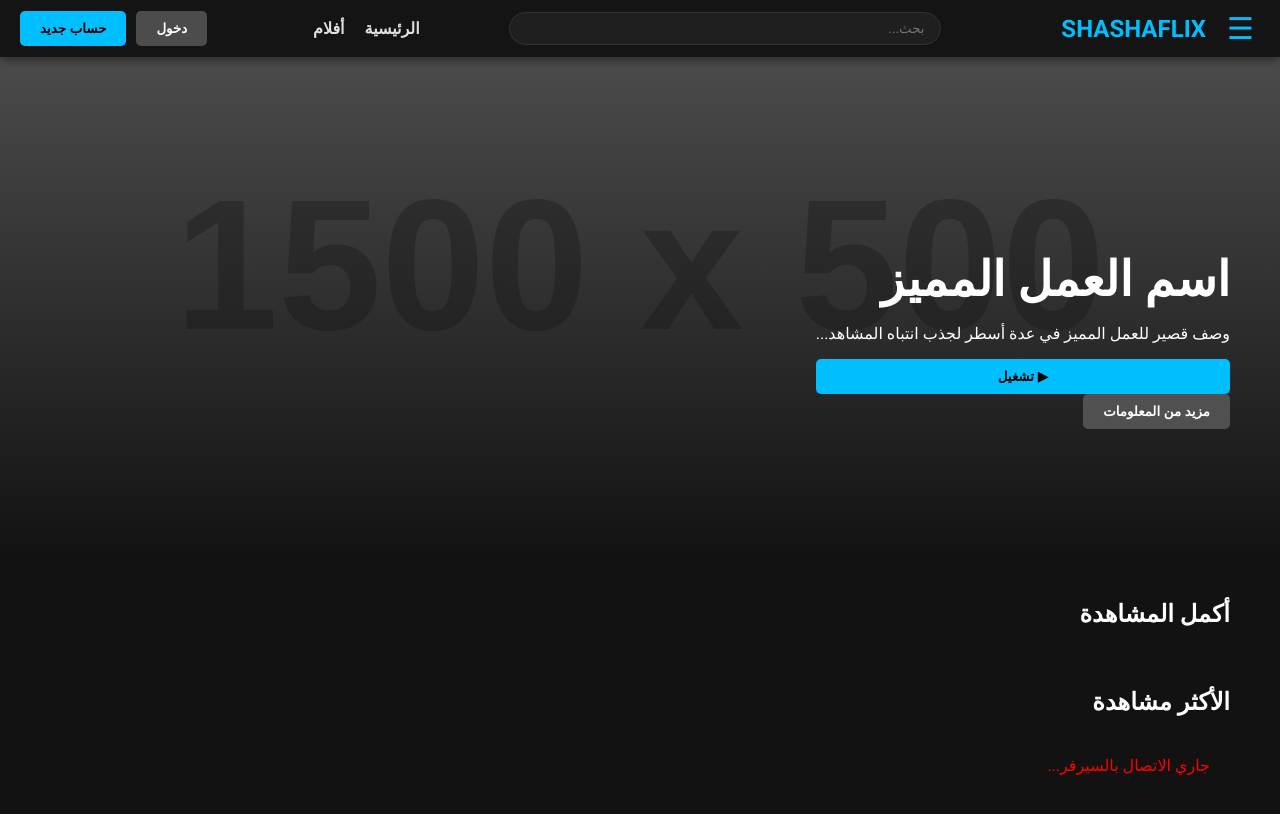
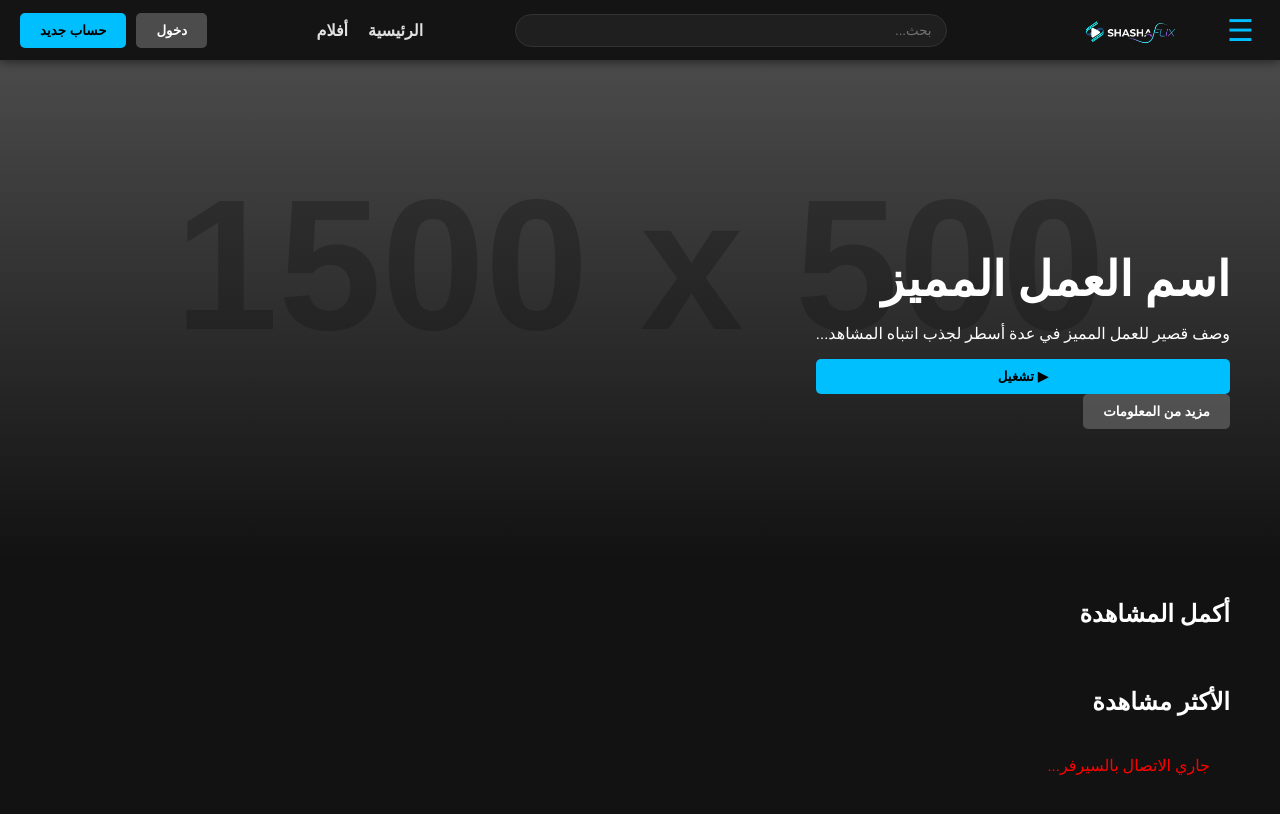
Before and after one commit to mohmmed9/shashaflix, a plain HTML site: page index.html in a window 1280 px wide. Drawn offline with Linux system fonts and the light colour scheme; no server answers; placeholder pictures from the web are drawn by us.

Commit message:
Add files via upload

```diff
--- a/index.html
+++ b/index.html
@@ -22,7 +22,9 @@
         <div class="nav-left-section">
             <button class="menu-toggle-btn" onclick="toggleMenu()">&#9776;</button>
             <div class="navbar-brand">
-                <h1>SHASHAFLIX</h1>
+<div class="navbar-brand">
+            <img src="logo.png" alt="SHASHAFLIX" class="logo-img">
+        </div>
             </div>
         </div>
 
--- a/style.css
+++ b/style.css
@@ -41,7 +41,7 @@ body {
     flex-shrink: 0;
 }
 
-.navbar-brand h1 {
+ {
     color: var(--primary-color);
     margin: 0;
     font-size: 24px;
@@ -321,3 +321,18 @@ body {
         height: 210px;
     }
 }
+/* === تنسيق شعار الصورة === */
+.logo-img {
+    height: 40px; /* ارتفاع مناسب للشريط العلوي */
+    width: auto;  /* العرض يتغير تلقائياً للحفاظ على شكل الشعار */
+    object-fit: contain; /* يضمن ظهور الصورة كاملة دون قص */
+    display: block;
+    cursor: pointer; /* يظهر علامة اليد عند المرور عليه */
+}
+
+/* تعديل للموبايل */
+@media (max-width: 768px) {
+    .logo-img {
+        height: 30px; /* تصغير الشعار قليلاً في الجوال */
+    }
+}
```
Also changed, not shown: logo.png (added).
